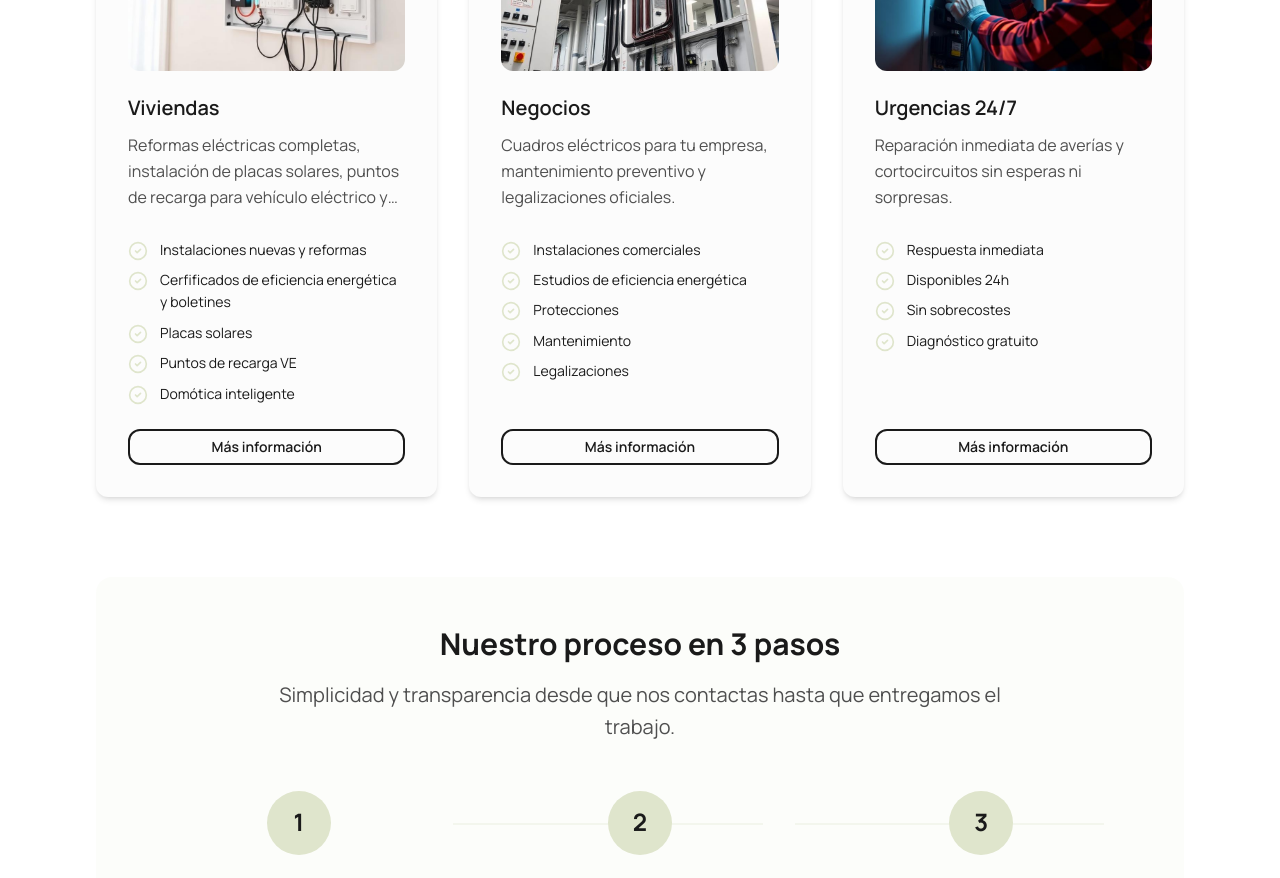
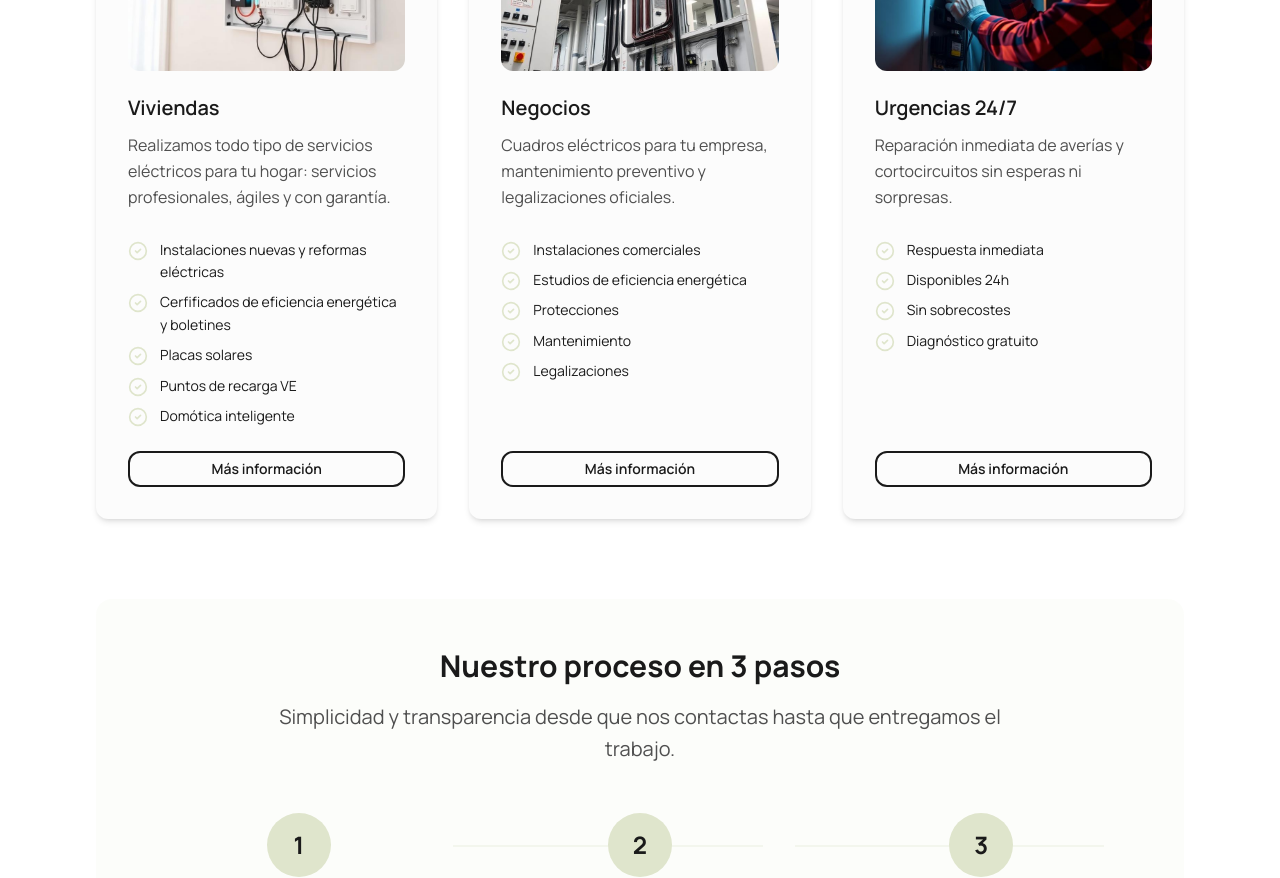
Before and after one commit to Medu-coder/voltik.es, a React (Vite) app: page / in a window 1280 px wide. Shown: the part 2020-2898 px from the top of the page. Built offline with nearby package versions, Linux system fonts and the light colour scheme; no server answers.

Commit message:
listado contact form y wording servicios (home)

```diff
--- a/src/features/home/sections/ContactForm.tsx
+++ b/src/features/home/sections/ContactForm.tsx
@@ -33,14 +33,15 @@ export default function ContactForm() {
   const [submitted, setSubmitted] = useState(false)
 
   const serviceTypes = [
-    'Instalación nueva',
-    'Reforma eléctrica',
-    'Placas solares',
-    'Punto de recarga VE',
+    'Instalación eléctrica nueva y reformas',
+    'Cerfificados de eficiencia energética',
+    'Boletines',
+    'Estudios de eficiencia energética',
+    'Instalación o mantenimiento de placas solares',
+    'Punto de recarga Vehículo Eléctrico',
     'Domótica',
-    'Mantenimiento',
-    'Urgencia',
-    'Otro'
+    'Urgencias',
+    'Otro (especificar)'
   ]
 
   const validateForm = (): boolean => {
--- a/src/features/home/sections/Services.tsx
+++ b/src/features/home/sections/Services.tsx
@@ -9,9 +9,9 @@ export default function Services() {
     {
       icon: Home,
       title: "Viviendas",
-      description: "Reformas eléctricas completas, instalación de placas solares, puntos de recarga para vehículo eléctrico y domótica inteligente.",
+      description: "Realizamos todo tipo de servicios eléctricos para tu hogar: servicios profesionales, ágiles y con garantía.",
       image: residentialImage,
-      features: ["Instalaciones nuevas y reformas", "Cerfificados de eficiencia energética y boletines", "Placas solares", "Puntos de recarga VE", "Domótica inteligente",]
+      features: ["Instalaciones nuevas y reformas eléctricas", "Cerfificados de eficiencia energética y boletines", "Placas solares", "Puntos de recarga VE", "Domótica inteligente",]
     },
     {
       icon: Building2,
```
